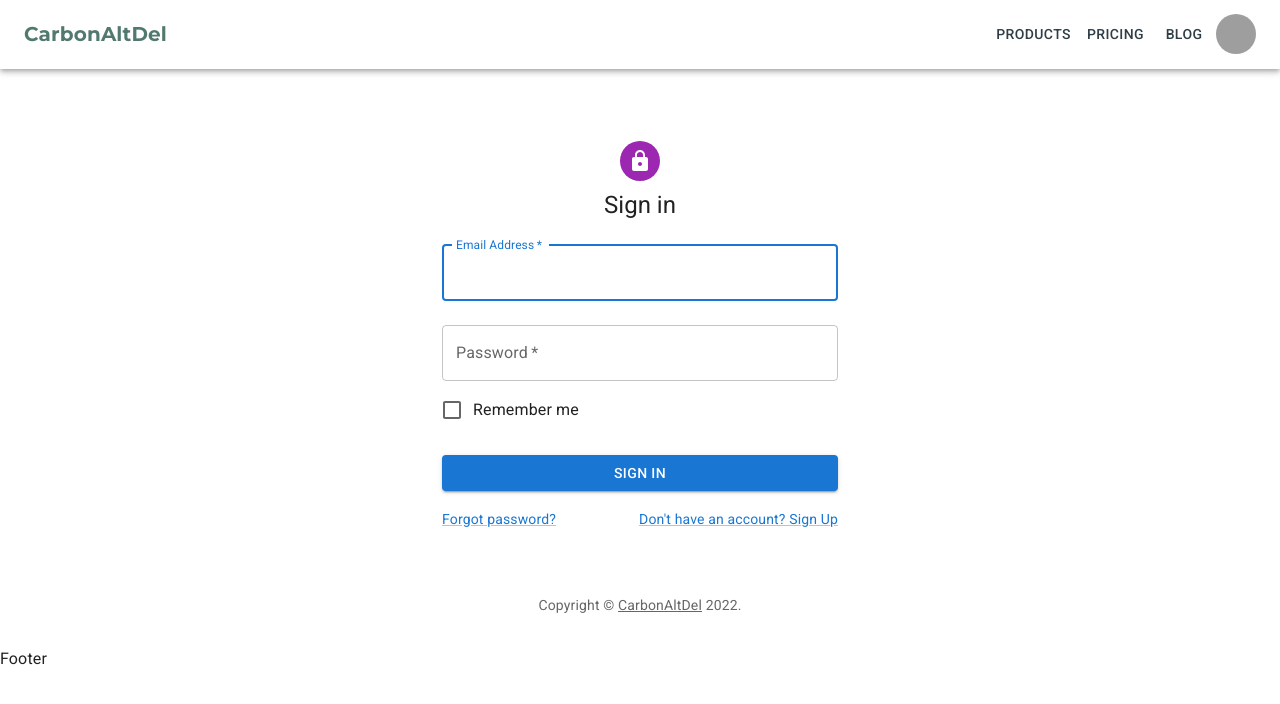
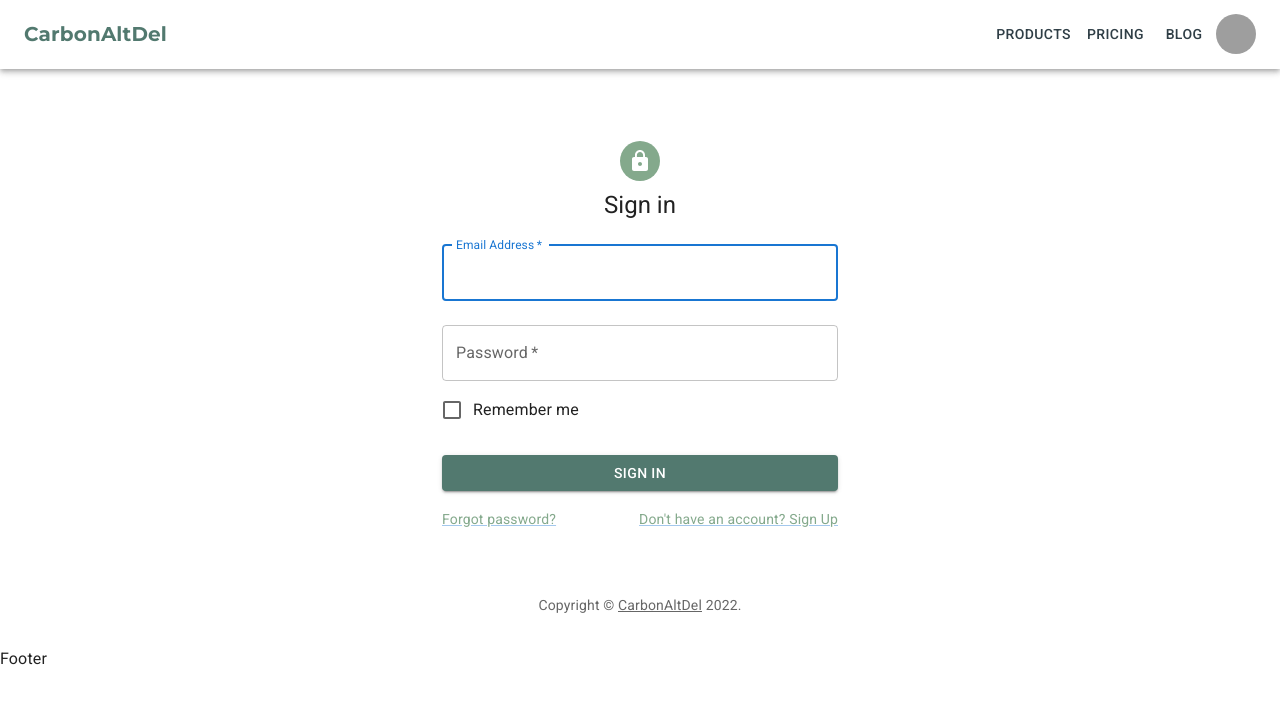
Before and after one commit to trinayau/lloyds-hackathon-netzero, a React (Create React App) app in the folder react-frontend/: page /login in a window 1280 px wide. Shown: the top 704 px of the page. Built offline with nearby package versions, Linux system fonts and the light colour scheme; grey boxes are pictures that could not be loaded.

Commit message:
change favicon, edit navbar

```diff
--- a/react-frontend/src/components/Navbar/index.js
+++ b/react-frontend/src/components/Navbar/index.js
@@ -38,7 +38,7 @@ function NavBar() {
   return (
     <AppBar position="static" style={{background:'#ffffff', boxShadow: "1px"}}>
       <Container maxWidth="xl">
-        <Toolbar disableGutters >
+        <Toolbar disableGutters sx={{ justifyContent: "space-between" }}>
 
           <Typography
             variant="h6"
@@ -46,7 +46,7 @@ function NavBar() {
             component="a"
             href="/"
             sx={{
-              display: { xs: 'none', md: 'flex', lg: 'flex', xl: 'flex', flexDirection: 'row', alignItems: 'start', justifyContent: 'start'},
+              display: { xs: 'none', md: 'flex', lg: 'flex', xl: 'flex', flexDirection: 'row', marginLeft: "auto" },
               fontFamily: 'montserrat',
               fontWeight: 700,
               color: '#52796F',
@@ -55,6 +55,7 @@ function NavBar() {
           >
             CarbonAltDel
           </Typography>
+          <div/>
  {/* Mobile */}
           <Box sx={{ flexGrow: 1, display: { xs: 'flex', md: 'none' } }}>
             <IconButton
--- a/react-frontend/src/pages/LoginPage/index.js
+++ b/react-frontend/src/pages/LoginPage/index.js
@@ -14,6 +14,7 @@ import Container from '@mui/material/Container';
 import { createTheme, ThemeProvider } from '@mui/material/styles';
 
 function Copyright(props) {
+
   return (
     <Typography variant="body2" color="text.secondary" align="center" {...props}>
       {'Copyright © '}
@@ -50,7 +51,7 @@ export default function LoginPage() {
             alignItems: 'center',
           }}
         >
-          <Avatar sx={{ m: 1, bgcolor: 'secondary.main' }}>
+          <Avatar sx={{ m: 1, bgcolor: '#84a98c' }}>
             <LockIcon />
           </Avatar>
           <Typography component="h1" variant="h5">
@@ -85,18 +86,18 @@ export default function LoginPage() {
               type="submit"
               fullWidth
               variant="contained"
-              sx={{ mt: 3, mb: 2 }}
+              sx={{ mt: 3, mb: 2, bgcolor: '#52796F' }}
             >
               Sign In
             </Button>
             <Grid container>
               <Grid item xs>
-                <Link href="#" variant="body2">
+                <Link href="#" variant="body2" sx={{color:'#84a98c'}}>
                   Forgot password?
                 </Link>
               </Grid>
               <Grid item>
-                <Link href="#" variant="body2">
+                <Link href="#" variant="body2" sx={{color:'#84a98c'}}>
                   {"Don't have an account? Sign Up"}
                 </Link>
               </Grid>
```
Also changed, not shown: react-frontend/src/themes.js (added, +11 -0 lines), 1 other file (tests, documents, lock files or other folders).
